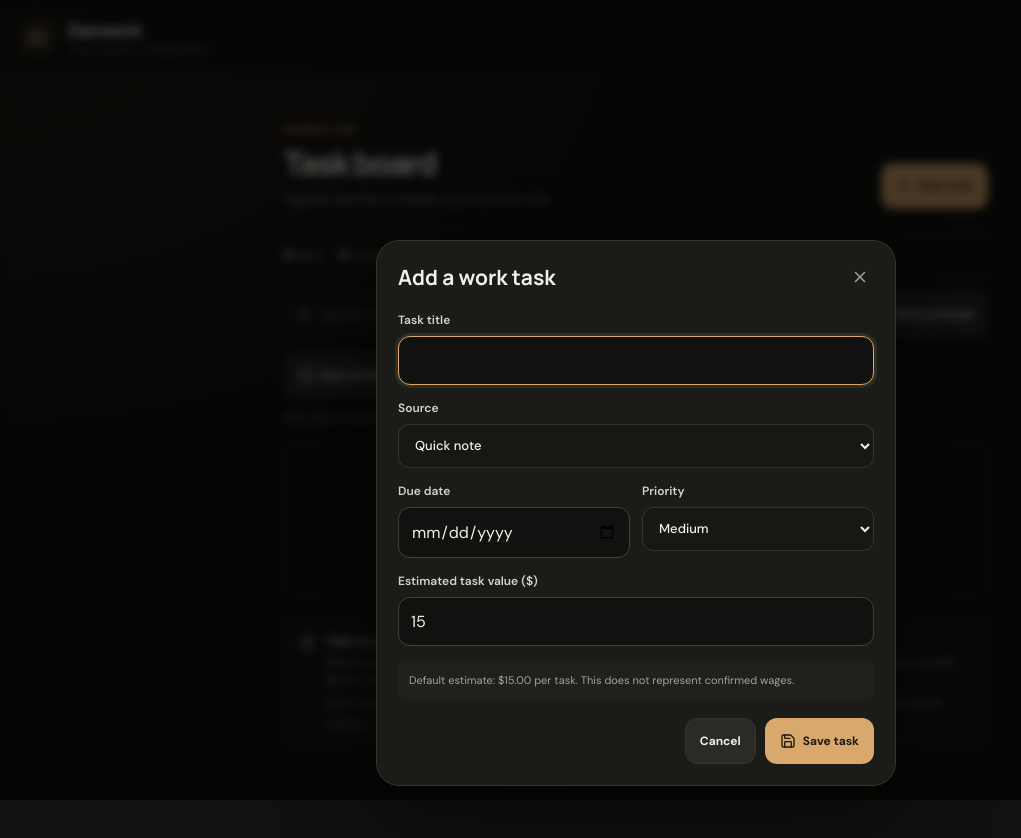
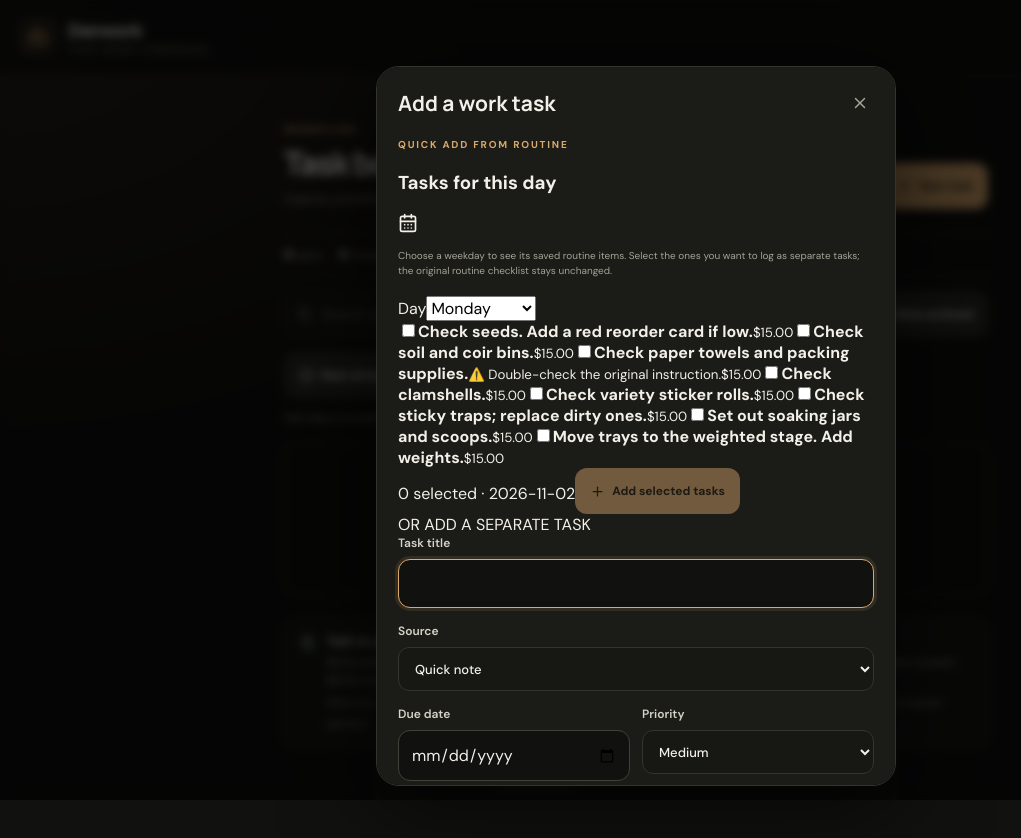
Before and after one commit to kerfeq-lgtm/Denworks-, a React (Vite) app: page / in a window 1280 px wide. Both pictures are taken after a click on the button "Add task". Shown: the top 838 px of the page, without its empty margins (4-1025 px from the left). Built offline with nearby package versions, Linux system fonts and the light colour scheme.

Commit message:
Add weekday routine presets to the new task flow

```diff
--- a/src/App.tsx
+++ b/src/App.tsx
@@ -41,6 +41,15 @@ const LABELS = [
 const LABELS_PRESENT = new Set(LABELS.filter(x => x !== 'Sweet pea' && x !== 'Kale'));
 const money = (value: number) => new Intl.NumberFormat('en-US', { style: 'currency', currency: 'USD', maximumFractionDigits: 2 }).format(Number.isFinite(value) ? value : 0);
 const today = () => { const d = new Date(); const local = new Date(d.getTime() - d.getTimezoneOffset() * 60000); return local.toISOString().slice(0, 10); };
+const weekdayName = () => new Date().toLocaleDateString('en-US', { weekday: 'long' });
+const nextDateForWeekday = (day: string) => {
+  const names = ['Sunday','Monday','Tuesday','Wednesday','Thursday','Friday','Saturday'];
+  const target = names.indexOf(day);
+  const date = new Date();
+  date.setHours(12, 0, 0, 0);
+  if (target >= 0) date.setDate(date.getDate() + ((target - date.getDay() + 7) % 7));
+  return [date.getFullYear(), String(date.getMonth()+1).padStart(2,'0'), String(date.getDate()).padStart(2,'0')].join('-');
+};
 const makeId = () => crypto.randomUUID ? crypto.randomUUID() : String(Date.now()) + Math.random().toString(16).slice(2);
 
 const BASE_ROUTINES: RoutineDay[] = [
@@ -184,6 +193,9 @@ export default function App() {
   const [state,setState] = useState<StoredState>(readState);
   const [tab,setTab] = useState<'home'|'tasks'|'routine'|'pay'|'assistant'>('home');
   const [showTaskForm,setShowTaskForm] = useState(false);
+  const [presetDay,setPresetDay] = useState(weekdayName());
+  const [selectedPresetIds,setSelectedPresetIds] = useState<string[]>([]);
+  const [presetNotice,setPresetNotice] = useState('');
   const [showPayForm,setShowPayForm] = useState(false);
   const [editingTaskId,setEditingTaskId] = useState<string|null>(null);
   const [taskTitle,setTaskTitle] = useState('');
@@ -238,7 +250,27 @@ export default function App() {
 
   const openTaskForm = (task?:WorkTask) => {
     setEditingTaskId(task?.id||null);setTaskTitle(task?.title||'');setTaskSource(task?.source||'manual');
-    setTaskDue(task?.dueDate||'');setTaskPriority(task?.priority||'medium');setTaskPayout(String(task?.payout??PAY_PER_TASK));setShowTaskForm(true);
+    setTaskDue(task?.dueDate||'');setTaskPriority(task?.priority||'medium');setTaskPayout(String(task?.payout??PAY_PER_TASK));
+    if(!task){setPresetDay(weekdayName());setSelectedPresetIds([]);setPresetNotice('');}
+    setShowTaskForm(true);
+  };
+  const activePresetDay = state.routines.find(day=>day.day===presetDay);
+  const presetDueDate = nextDateForWeekday(presetDay);
+  const isPresetAlreadyLogged = (label:string) => state.tasks.some(task =>
+    task.title.trim().toLowerCase()===label.trim().toLowerCase() &&
+    task.dueDate===presetDueDate && !task.archived
+  );
+  const addSelectedPresets = () => {
+    const chosen = (activePresetDay?.items || []).filter(item=>selectedPresetIds.includes(item.id) && !isPresetAlreadyLogged(item.label));
+    if(!chosen.length){setPresetNotice('Select one or more presets that are not already on your task board.');return;}
+    const createdAt = new Date().toISOString();
+    const tasks:WorkTask[] = chosen.map(item=>({
+      id:makeId(),title:item.label,source:'manual',status:'queued',payout:PAY_PER_TASK,
+      priority:'medium',createdAt,dueDate:presetDueDate
+    }));
+    setState(s=>({...s,tasks:[...tasks,...s.tasks]}));
+    setSelectedPresetIds([]);setPresetNotice('');
+    setShowTaskForm(false);setTab('tasks');
   };
   const saveTask = (event:React.FormEvent) => {
     event.preventDefault();const title=taskTitle.trim();const payout=Number(taskPayout);
@@ -357,7 +389,28 @@ export default function App() {
         <NavItem active={tab==='assistant'} icon={<Bot size={19}/>} label="AI helper" onClick={()=>setTab('assistant')}/>
       </nav>
 
-      {showTaskForm&&<Modal title={editingTaskId?'Edit task':'Add a work task'} onClose={()=>setShowTaskForm(false)}><form className="wa-form" onSubmit={saveTask}>
+      {showTaskForm&&<Modal title={editingTaskId?'Edit task':'Add a work task'} onClose={()=>setShowTaskForm(false)}>
+      {!editingTaskId&&<section className="wa-preset-section">
+        <div className="wa-preset-heading"><div><span className="wa-eyebrow">QUICK ADD FROM ROUTINE</span><h3>Tasks for this day</h3></div><CalendarDays size={20}/></div>
+        <p className="wa-footnote">Choose a weekday to see its saved routine items. Select the ones you want to log as separate tasks; the original routine checklist stays unchanged.</p>
+        <label className="wa-preset-day">Day
+          <select value={presetDay} onChange={e=>{setPresetDay(e.target.value);setSelectedPresetIds([]);setPresetNotice('');}}>
+            {state.routines.map(day=><option key={day.day} value={day.day}>{day.day}</option>)}
+          </select>
+        </label>
+        <div className="wa-preset-list">{(activePresetDay?.items||[]).map(item=>{
+          const already=isPresetAlreadyLogged(item.label);
+          return <label className={'wa-preset-row '+(already?'is-logged':'')} key={item.id}>
+            <input type="checkbox" disabled={already} checked={selectedPresetIds.includes(item.id)} onChange={e=>setSelectedPresetIds(ids=>e.target.checked?[...ids,item.id]:ids.filter(id=>id!==item.id))}/>
+            <span><strong>{item.label}</strong>{item.warning&&<small>⚠️ {item.warning}</small>}{already&&<small className="wa-preset-logged">Already logged for {presetDueDate}</small>}</span>
+            <small className="wa-preset-rate">{money(PAY_PER_TASK)}</small>
+          </label>;
+        })}</div>
+        <div className="wa-preset-footer"><span>{selectedPresetIds.filter(id=>(activePresetDay?.items||[]).some(item=>item.id===id&&!isPresetAlreadyLogged(item.label))).length} selected · {presetDueDate}</span><button className="wa-button" type="button" disabled={!selectedPresetIds.length} onClick={addSelectedPresets}><Plus size={15}/> Add selected tasks</button></div>
+        {presetNotice&&<p className="wa-form-hint" role="status">{presetNotice}</p>}
+      </section>}
+      {!editingTaskId&&<div className="wa-custom-divider"><span>OR ADD A SEPARATE TASK</span></div>}
+      <form className="wa-form" onSubmit={saveTask}>
         <label>Task title<input autoFocus value={taskTitle} onChange={e=>setTaskTitle(e.target.value)} required maxLength={180}/></label>
         <label>Source<select value={taskSource} onChange={e=>setTaskSource(e.target.value as WorkSource)}><option value="manual">Quick note</option><option value="file">File</option><option value="website">Website</option><option value="message">Message</option></select></label>
         <div className="wa-form-row"><label>Due date<input type="date" value={taskDue} onChange={e=>setTaskDue(e.target.value)}/></label><label>Priority<select value={taskPriority} onChange={e=>setTaskPriority(e.target.value as Priority)}><option value="high">High</option><option value="medium">Medium</option><option value="low">Low</option></select></label></div>
```
